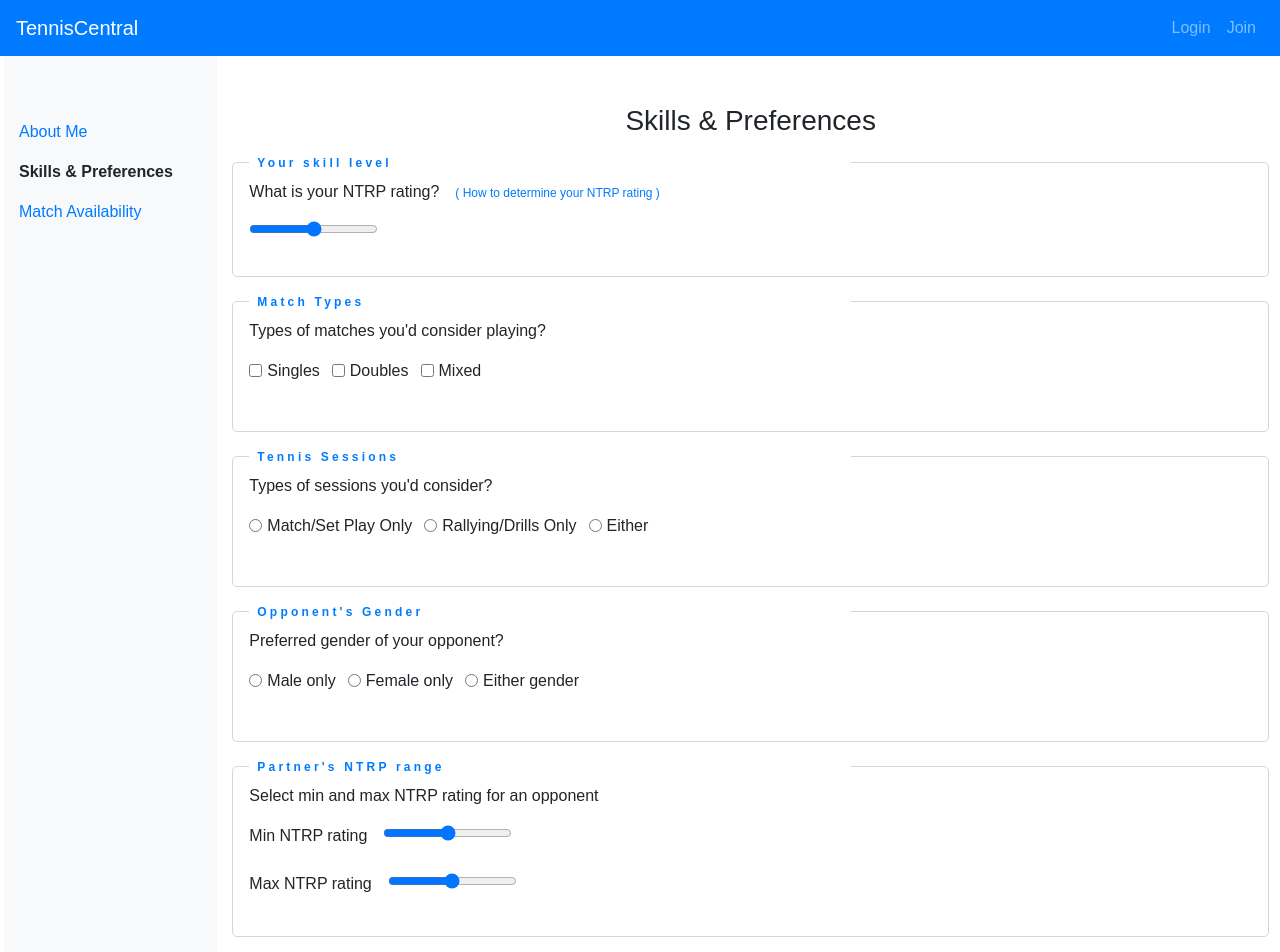
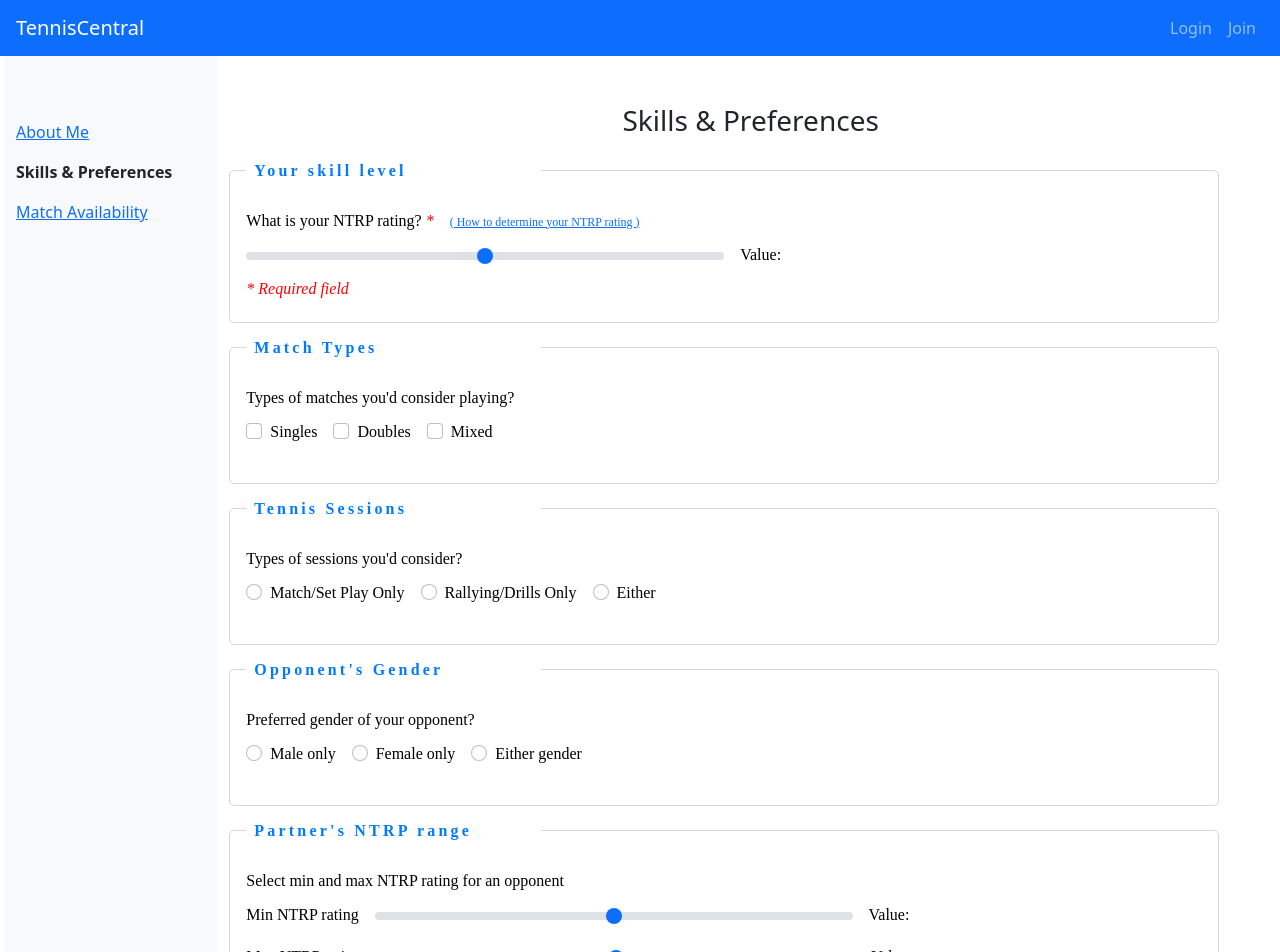
Before and after one commit to jetamartin/tennis-central, a React (Create React App) app in the folder source-code/frontend/: page /SkillsPrefs in a window 1280 px wide. Shown: the top 952 px of the page. Built offline with nearby package versions, Linux system fonts and the light colour scheme; no server answers.

Commit message:
Frontend: UI changes and some form validation enhancements

```diff
--- a/source-code/frontend/package.json
+++ b/source-code/frontend/package.json
@@ -6,8 +6,9 @@
     "@testing-library/jest-dom": "^5.14.1",
     "@testing-library/react": "^11.2.7",
     "@testing-library/user-event": "^12.8.3",
-    "axios": "^0.21.1",
-    "bootstrap-icons": "^1.5.0",
+    "axios": "^0.21.4",
+    "bootstrap": "^5.1.3",
+    "bootstrap-icons": "^1.7.0",
     "date-fns": "^2.23.0",
     "formik": "^2.2.9",
     "lodash": "^4.17.21",
--- /dev/null
+++ b/source-code/frontend/src/components/LoggedInHomePage.css
@@ -0,0 +1,16 @@
+.feature_icon {
+  display: inline;
+}
+.feature_desc {
+  display: inline;
+}
+
+.bi::before {
+  padding-right: 1rem;
+  text-align: left;
+  font-size: 1.5rem;
+}
+
+li {
+  text-align: left;
+}
--- /dev/null
+++ b/source-code/frontend/src/components/PartnerMatchType.css
@@ -0,0 +1,28 @@
+.reset-this {
+  all: initial;
+}
+
+.custom-form-label {
+  margin-top: 1rem;
+}
+
+.redo-legend {
+  width: 40%;
+  color: #007bff;
+  font-size: 1rem;
+  font-weight: bold;
+  letter-spacing: 0.2rem;
+  padding-left: 0.5rem;
+}
+
+.redo-fieldset {
+  /* all: initial; */
+  margin-top: 1rem;
+  padding-left: 1rem;
+  padding-right: 1rem;
+  border: 1px solid #cccc;
+  /* border: 1px solid #007bff; */
+  /* border: 2px solid lightgrey; */
+  padding-bottom: 1rem;
+  border-radius: 5px;
+}
--- a/source-code/frontend/src/components/myProfile/AboutMe.js
+++ b/source-code/frontend/src/components/myProfile/AboutMe.js
@@ -166,14 +166,15 @@ const AboutMe = ({ updateUserRecord }) => {
                 <Container>
                   <Form className="mx-auto mb-5">
                     {/* <pre>{JSON.stringify(values, null, 4)}</pre> */}
-                    <fieldset>
-                      <legend>Contact</legend>
+                    <fieldset className="reset-this redo-fieldset col-md-11">
+                      <legend className="reset-this redo-legend">Contact</legend>
                       <Row>
                         <Col>
                           <FormGroup>
                             <FormLabel htmlFor="firstName">
                               First Name
                             </FormLabel>
+                            <span className="required-field-styling">*</span>
                             <Field
                               className="form-control"
                               id="firstName"
@@ -190,6 +191,7 @@ const AboutMe = ({ updateUserRecord }) => {
                         <Col>
                           <FormGroup>
                             <FormLabel htmlFor="lastName">Last Name</FormLabel>
+                            <span className="required-field-styling">*</span>
                             <Field
                               className="form-control"
                               id="lastName"
@@ -207,6 +209,7 @@ const AboutMe = ({ updateUserRecord }) => {
                         <Col>
                           <FormGroup>
                             <FormLabel htmlFor="email">Email</FormLabel>
+                            <span className="required-field-styling">*</span>
                             <Field
                               className="form-control"
                               type="email"
@@ -231,10 +234,11 @@ const AboutMe = ({ updateUserRecord }) => {
                           </FormGroup>
                         </Col>
                       </Row>
+                      <div className="required-field-styling"><span>* Required fields</span></div>
                     </fieldset>
 
-                    <fieldset>
-                      <legend>Location</legend>
+                    <fieldset className="reset-this redo-fieldset col-md-11">
+                      <legend className="reset-this redo-legend">Location</legend>
                       <Row>
                         <Col>
                           <FormGroup>
@@ -271,8 +275,8 @@ const AboutMe = ({ updateUserRecord }) => {
                       <ErrorMessage name="postalCode" component={TextError} />
                     </fieldset>
 
-                    <fieldset>
-                      <legend>Demographics</legend>
+                    <fieldset className="reset-this redo-fieldset col-md-11">
+                      <legend className="reset-this redo-legend">Demographics</legend>
                       <FormGroup>
                         <FormLabel
                           className="datePickerLabel"
--- a/source-code/frontend/src/components/myProfile/MyProfileForms.css
+++ b/source-code/frontend/src/components/myProfile/MyProfileForms.css
@@ -1,38 +1,64 @@
 .form-header {
   text-align: center;
 }
-fieldset {
-  margin-top: 1rem;
+
+.reset-this {
+  all: initial;
 }
 
 .custom-form-label {
   margin-top: 1rem;
 }
 
-legend {
-  width: 40%;
+.redo-legend {
+  margin-bottom: 2rem;
+  width: 30%;
   color: #007bff;
   font-size: 1rem;
   font-weight: bold;
-  letter-spacing: .2rem;
-  padding-left: .5rem
-
+  letter-spacing: 0.2rem;
+  padding-left: 0.5rem;
 }
 
-fieldset {
+.redo-fieldset {
+  /* all: initial; */
+  margin-top: 1rem;
   padding-left: 1rem;
-    padding-right: 1rem;
-    border: 1px solid #cccc;
-    /* border: 1px solid #007bff; */
-    /* border: 2px solid lightgrey; */
-    padding-bottom: 1rem;
-    border-radius: 5px;
+  padding-right: 1rem;
+  border: 1px solid #cccc;
+  padding-bottom: 1rem;
+  border-radius: 5px;
+}
+
+.required-field-styling {
+  color: red;
+  font-style: italic;
+}
+
+.ntrp-score {
+  color: #007bff;
+  margin-left: 0.5rem;
+}
+
+/* .slider-width {
+  width: 50%;
+} */
+
+.form-range {
+  width: 50% !important;
+  height: 0.5rem !important;
 }
 
 .success-msg {
-  padding: .5rem 0;
+  padding: 0.5rem 0;
   background-color: lightgreen;
   color: white;
   text-align: center;
   border-radius: 5px;
 }
+
+.centered {
+  display: flex;
+  align-items: center;
+  justify-content: center;
+}
--- a/source-code/frontend/src/components/myProfile/SkillsPrefs.js
+++ b/source-code/frontend/src/components/myProfile/SkillsPrefs.js
@@ -90,13 +90,15 @@ const SkillsPrefs = ({ updateUserRecord }) => {
   const initialValues = profileData;
 
   const validationSchema = Yup.object({
-    minNtrp: Yup.number().required("Please select a minimum NTRP rating"),
-    maxNtrp: Yup.number()
-      .required("Please select a maximum NTRP rating")
-      .moreThan(
-        Yup.ref("minNtrp"),
-        "Max NTRP rating must be higer than Min NTRP"
-      ),
+    my_ntrp_rating: Yup.number().typeError("Please use the slider to select your NTRP rating").required(),
+
+    // minNtrp: Yup.number().required("Please select a minimum NTRP rating"),
+    // maxNtrp: Yup.number()
+    //   .required("Please select a maximum NTRP rating")
+    //   .moreThan(
+    //     Yup.ref("minNtrp"),
+    //     "Max NTRP rating must be higer than Min NTRP"
+    //   ),
   });
   const transformNtrpValues = (values) => {
     if (isNil(values.minNtrp)) return {};
@@ -105,7 +107,6 @@ const SkillsPrefs = ({ updateUserRecord }) => {
 
   const onSubmit = async (values, { setSubmitting, setFieldValue }) => {
     const throwError = false;
-
 
     values.opponent_ntrp_rating_range = transformNtrpValues(values);
     try {
@@ -141,7 +142,6 @@ const SkillsPrefs = ({ updateUserRecord }) => {
       />
     );
   }
-
 
   return (
     <Container fluid className="pb-5 ml-1">
@@ -179,10 +179,13 @@ const SkillsPrefs = ({ updateUserRecord }) => {
             }) => (
               <Form className="mx-auto">
                 {/* <pre>{JSON.stringify(values, null, 4)}</pre> */}
-                <fieldset>
-                  <legend>Your skill level</legend>
+                <fieldset className="reset-this redo-fieldset col-md-11">
+                  <legend className="reset-this redo-legend">
+                    Your skill level
+                  </legend>
                   <FormGroup>
-                    What is your NTRP rating?
+                    What is your NTRP rating?{" "}
+                    <span className="required-field-styling">*</span>
                     <div className="external-link">
                       <Link
                         to={{
@@ -196,7 +199,7 @@ const SkillsPrefs = ({ updateUserRecord }) => {
                     </div>
                   </FormGroup>
 
-                  <FormGroup>
+                  <FormGroup className="slider-width">
                     <Field
                       type="range"
                       name="my_ntrp_rating"
@@ -206,12 +209,29 @@ const SkillsPrefs = ({ updateUserRecord }) => {
                       max="7.0"
                       step=".5"
                     />
-                    <div className="ntrp-num">{values.my_ntrp_rating}</div>
+                    <div className="ntrp-num">
+                      Value:
+                      <span className="ntrp-score">
+                        {values.my_ntrp_rating}
+                      </span>
+                    </div>
                   </FormGroup>
+                  <div className="required-field-styling mb-2">
+                    <span>* Required field</span>
+                  </div>
+                  <ErrorMessage name="my_ntrp_rating" component={TextError} />
+
+                  {/* {!values.my_ntrp_rating > 0 ?
+                  <div className="required-field-styling mt-4">
+                    * Must set your NTRP rating to find partners
+                  </div>
+                  : null} */}
                 </fieldset>
 
-                <fieldset>
-                  <legend>Match Types</legend>
+                <fieldset className="reset-this redo-fieldset col-md-11">
+                  <legend className="reset-this redo-legend">
+                    Match Types
+                  </legend>
                   <FormGroup id="checkbox-group">
                     Types of matches you'd consider playing?
                   </FormGroup>
@@ -251,8 +271,10 @@ const SkillsPrefs = ({ updateUserRecord }) => {
                     </FormGroup>
                   </FormGroup>
                 </fieldset>
-                <fieldset>
-                  <legend>Tennis Sessions</legend>
+                <fieldset className="reset-this redo-fieldset col-md-11">
+                  <legend className="reset-this redo-legend">
+                    Tennis Sessions
+                  </legend>
                   <FormGroup id="radio-group">
                     Types of sessions you'd consider?
                   </FormGroup>
@@ -292,8 +314,10 @@ const SkillsPrefs = ({ updateUserRecord }) => {
                     </FormGroup>
                   </FormGroup>
                 </fieldset>
-                <fieldset>
-                  <legend>Opponent's Gender</legend>
+                <fieldset className="reset-this redo-fieldset col-md-11">
+                  <legend className="reset-this redo-legend">
+                    Opponent's Gender
+                  </legend>
                   <FormGroup id="radio-group">
                     Preferred gender of your opponent?
                   </FormGroup>
@@ -336,13 +360,15 @@ const SkillsPrefs = ({ updateUserRecord }) => {
                   </FormGroup>
                 </fieldset>
 
-                <fieldset>
-                  <legend>Partner's NTRP range</legend>
+                <fieldset className="reset-this redo-fieldset col-md-11">
+                  <legend className="reset-this redo-legend">
+                    Partner's NTRP range
+                  </legend>
                   <FormGroup>
                     Select min and max NTRP rating for an opponent
                   </FormGroup>
 
-                  <FormGroup>
+                  <FormGroup className="slider-width">
                     <FormLabel className="ntrpLabel" htmlFor="minNtrp">
                       Min NTRP rating
                     </FormLabel>
@@ -355,11 +381,16 @@ const SkillsPrefs = ({ updateUserRecord }) => {
                       max="7.0"
                       step=".5"
                     ></Field>
-                    {JSON.stringify(values.minNtrp)}
+                    <div className="ntrp-num">
+                      Value:
+                      <span className="ntrp-score">
+                        {JSON.stringify(values.minNtrp)}
+                      </span>
+                    </div>
                   </FormGroup>
                   <ErrorMessage name="minNtrp" component={TextError} />
 
-                  <FormGroup>
+                  <FormGroup className="slider-width">
                     <FormLabel className="ntrpLabel" htmlFor="maxNtrp">
                       Max NTRP rating
                     </FormLabel>
@@ -373,12 +404,19 @@ const SkillsPrefs = ({ updateUserRecord }) => {
                       max="7.0"
                       step=".5"
                     ></Field>
-                    {JSON.stringify(values.maxNtrp)}
+                    <div className="ntrp-num">
+                      Value:
+                      <span className="ntrp-score">
+                        {JSON.stringify(values.maxNtrp)}
+                      </span>
+                    </div>
                   </FormGroup>
                   <ErrorMessage name="maxNtrp" component={TextError} />
                 </fieldset>
-                <fieldset>
-                  <legend>Match Travel Distance</legend>
+                <fieldset className="reset-this redo-fieldset col-md-11">
+                  <legend className="reset-this redo-legend">
+                    Match Travel Distance
+                  </legend>
                   <FormGroup>
                     Maximum distance you'd travel for a match?
                   </FormGroup>
@@ -407,7 +445,7 @@ const SkillsPrefs = ({ updateUserRecord }) => {
                 <Button
                   type="submit"
                   // className="btn btn-primary mt-3 float-right"
-                  className="btn btn-primary btn-lg btn-block mt-3"
+                  className="btn btn-primary btn-lg btn-block mt-3 col-md-11"
                 >
                   Save
                 </Button>
--- a/source-code/frontend/src/components/partnerSearch/PartnerSearchForm.js
+++ b/source-code/frontend/src/components/partnerSearch/PartnerSearchForm.js
@@ -457,8 +457,10 @@ const FindAPartner = () => {
                   <Form className="mx-auto">
                     {/* <pre>{JSON.stringify(values, null, 4)}</pre> */}
                     <Col>
-                      <fieldset>
-                        <legend>Partner Match</legend>
+                      <fieldset className="reset-this redo-fieldset col-md-11">
+                        <legend className="reset-this redo-legend mb-3">
+                          Partner Match
+                        </legend>
                         <FormGroup className="form-group">
                           <FormGroup className="form-check form-check-inline">
                             <Field
@@ -506,8 +508,10 @@ const FindAPartner = () => {
                       </fieldset>
                       {/* {values.partnerMatchType === "specificTime" ? ( */}
                       {partnerSearchType === "specificTime" ? (
-                        <fieldset>
-                          <legend>Specific Date and Time Search</legend>
+                        <fieldset className="reset-this redo-fieldset col-md-11">
+                          <legend className="reset-this redo-legend mb-3">
+                            Specific Date and Time Search
+                          </legend>
                           <FormGroup>
                             <FormLabel
                               className="datePickerLabel"
@@ -532,8 +536,10 @@ const FindAPartner = () => {
                             />
                           </FormGroup>
 
-                          <fieldset>
-                            <legend>Match Type</legend>
+                          <fieldset className="reset-this redo-fieldset col-md-11">
+                            <legend className="reset-this redo-legend mb-3">
+                              Match Type
+                            </legend>
                             <FormGroup
                               role="group"
                               aria-labelledby="checkbox-group"
@@ -580,8 +586,10 @@ const FindAPartner = () => {
                             component={TextError}
                           />
 
-                          <fieldset>
-                            <legend>Opponent's Gender</legend>
+                          <fieldset className="reset-this redo-fieldset col-md-11">
+                            <legend className="reset-this redo-legend mb-3">
+                              Opponent's Gender
+                            </legend>
                             <FormGroup id="radio-group">
                               {/* <FormLabel>Preffered Gender of Opponent</FormLabel> */}
                               <FormGroup
@@ -630,8 +638,10 @@ const FindAPartner = () => {
                               />
                             </FormGroup>
                           </fieldset>
-                          <fieldset>
-                            <legend>Partner's NTRP range</legend>
+                          <fieldset className="reset-this redo-fieldset col-md-11">
+                            <legend className="reset-this redo-legend mb-3">
+                              Partner's NTRP range
+                            </legend>
                             <FormGroup>
                               <FormLabel
                                 className="ntrpLabel"
@@ -683,8 +693,10 @@ const FindAPartner = () => {
                       {/* {(!isLoading) ?  */}
                       {/* {values.partnerMatchType === "generalTime" ? ( */}
                       {partnerSearchType === "generalTime" ? (
-                        <fieldset>
-                          <legend>General Match Availability</legend>
+                        <fieldset className="reset-this redo-fieldset col-md-11">
+                          <legend className="reset-this redo-legend mb-3">
+                            General Match Availability
+                          </legend>
                           <FormGroup className="form-check form-check-inline">
                             <Field
                               ref={loadValuesFromProfile}
@@ -1037,8 +1049,10 @@ const FindAPartner = () => {
 
                           {/****************************************************************/}
 
-                          <fieldset>
-                            <legend>Match Type</legend>
+                          <fieldset className="reset-this redo-fieldset col-md-11">
+                            <legend className="reset-this redo-legend mb-3">
+                              Match Type
+                            </legend>
                             <FormGroup
                               role="group"
                               aria-labelledby="checkbox-group"
@@ -1085,8 +1099,10 @@ const FindAPartner = () => {
                             component={TextError}
                           />
 
-                          <fieldset>
-                            <legend>Opponent's Gender</legend>
+                          <fieldset className="reset-this redo-fieldset col-md-11">
+                            <legend className="reset-this redo-legend mb-3">
+                              Opponent's Gender
+                            </legend>
                             <FormGroup id="radio-group">
                               {/* <FormLabel>Preffered Gender of Opponent</FormLabel> */}
                               <FormGroup
@@ -1135,8 +1151,10 @@ const FindAPartner = () => {
                               />
                             </FormGroup>
                           </fieldset>
-                          <fieldset>
-                            <legend>Partner's NTRP range</legend>
+                          <fieldset className="reset-this redo-fieldset col-md-11">
+                            <legend className="reset-this redo-legend mb-3">
+                              Partner's NTRP range
+                            </legend>
                             <FormGroup>
                               <FormLabel
                                 className="ntrpLabel"
@@ -1153,7 +1171,12 @@ const FindAPartner = () => {
                                 max="7.0"
                                 step=".5"
                               ></Field>
-                              {JSON.stringify(values.minNtrp)}
+                              <div className="ntrp-num">
+                                Value:
+                                <span className="ntrp-score">
+                                  {JSON.stringify(values.minNtrp)}
+                                </span>
+                              </div>
                             </FormGroup>
                             <ErrorMessage
                               name="minNtrp"
@@ -1177,7 +1200,12 @@ const FindAPartner = () => {
                                 max="7.0"
                                 step=".5"
                               ></Field>
-                              {JSON.stringify(values.maxNtrp)}
+                              <div className="ntrp-num">
+                                Value:
+                                <span className="ntrp-score">
+                                  {JSON.stringify(values.maxNtrp)}
+                                </span>
+                              </div>
                             </FormGroup>
                             <ErrorMessage
                               name="maxNtrp"
--- a/source-code/frontend/src/index.js
+++ b/source-code/frontend/src/index.js
@@ -6,6 +6,7 @@ import { BrowserRouter } from "react-router-dom";
 
 import reportWebVitals from './reportWebVitals';
 // import 'font-awesome/css/font-awesome.min.css';
+import 'bootstrap/dist/css/bootstrap.min.css';
 import "bootstrap-icons/font/bootstrap-icons.css";
 
 ReactDOM.render(
```
Also changed, not shown: source-code/frontend/src/components/LoggedInHomePage.js (+49 -15 lines), 2 other files (tests, documents, lock files or other folders).
